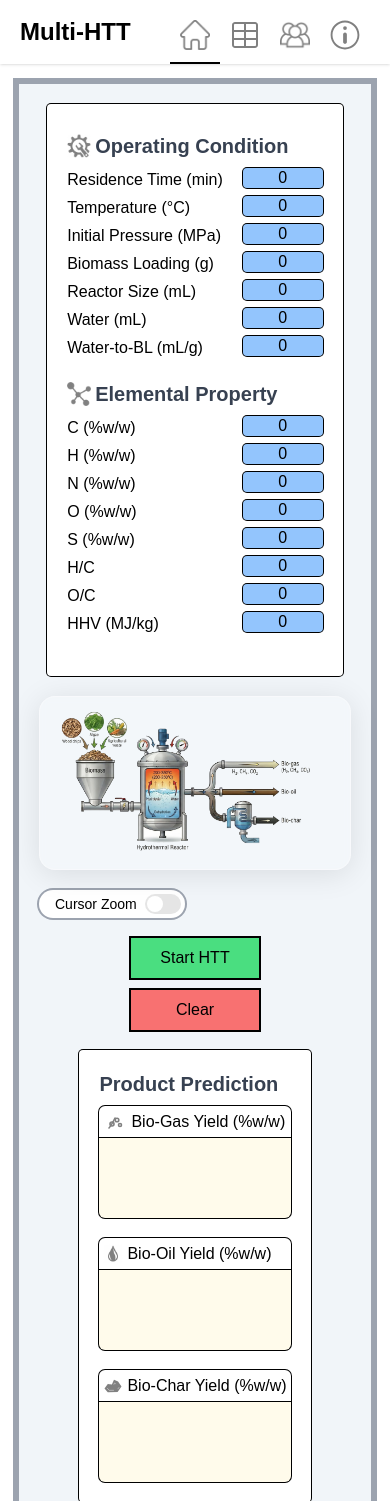
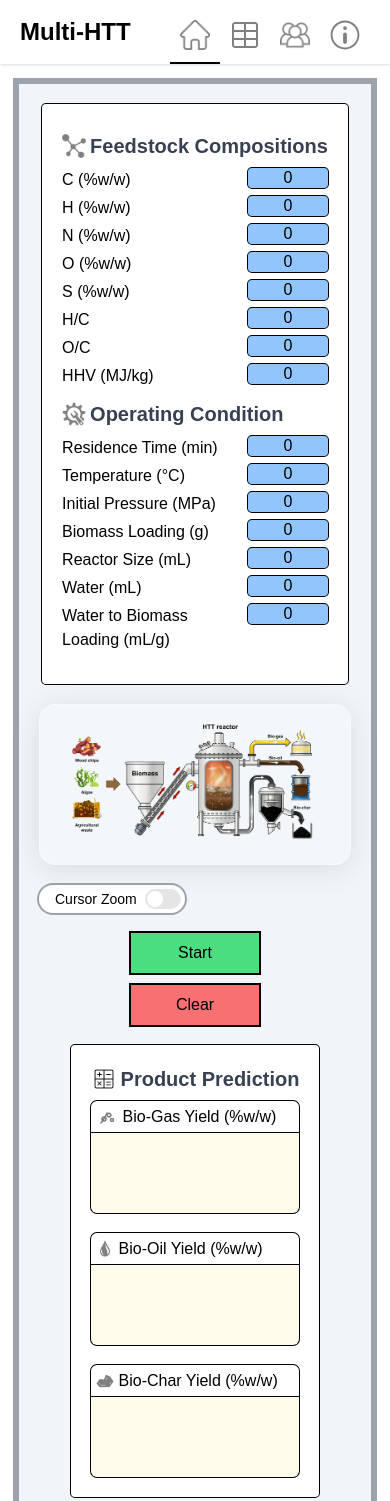
Before and after one commit to Faremu/ML-Website-MultiHTT, a Flask app: page / in a window 390 px wide. Shown: the top 1501 px of the page. Run offline with Flask 3, Linux system fonts and the light colour scheme; parts of the project's set-up code (start-up, migrations or seed data) failed here and were passed over; some libraries are stand-ins or nearby versions; some web fonts are replaced.

Commit message:
Change images/text/icon, fix layout in mobile device at About page

```diff
--- a/static/styles.css
+++ b/static/styles.css
@@ -42,6 +42,16 @@ input::-webkit-inner-spin-button {
     background-color: gray; /* Matches the text color */
     -webkit-mask-image: url('images/chemical-elements.png');
     mask-image: url('images/chemical-elements.png');
+    mask-size: contain;
+    mask-repeat: no-repeat;
+}
+.icon-cc{
+    display: inline-block;
+    width: 26px;
+    height: 26px;
+    background-color: black; /* Matches the text color */
+    -webkit-mask-image: url('images/calculator-icon.png');
+    mask-image: url('images/calculator-icon.png');
     mask-size: contain;
     mask-repeat: no-repeat;
 }
--- a/templates/about.html
+++ b/templates/about.html
@@ -35,7 +35,7 @@
             <i class="icon-about"></i>
             <h1 class="text-3xl font-bold text-gray-700">About</h1>
         </div>
-        <div class="mx-10 sm:mx-40 p-6 mb-5 w-[1000px] slide-up-element">
+        <div class="mx-10 sm:mx-40 p-6 mb-5 w-80 lg:w-[1000px] slide-up-element">
             <details class="hover:cursor-pointer hover:bg-gray-100 duration-300">
                 <summary class="text-xl p-4">1. About Multi-HTT</summary>
                 <p class="ml-5 pb-3">
--- a/templates/index.html
+++ b/templates/index.html
@@ -39,45 +39,8 @@
             <div class="rounded ring-1 ring-black p-5 bg-white">
                 <div class="my-2">
                     <div class="flex flex-row items-center space-x-1">
-                        <i class="mb-2 icon-op"></i>
-                        <h1 class="mb-2 text-xl font-bold text-gray-700"> Operating Condition</h1>
-                    </div>
-
-                    <div class="flex flex-col space-y-1">
-                        <div class="flex flex-row justify-between">
-                            <label for="RT" class="truncate">Residence Time (min)</label>
-                            <input name="RT" id="RT" class="pinput" value="0" type="float">
-                        </div>
-                        <div class="flex flex-row justify-between">
-                            <label for="T" class=" ">Temperature (°C)</label>
-                            <input name="T" id="T" class="pinput" value="0" type="float">
-                        </div>
-                        <div class="flex flex-row justify-between">
-                            <label for="IP" class="truncate">Initial Pressure (MPa)</label>
-                            <input name="TP" id="IP" class="pinput" value="0" type="float">
-                        </div>
-                        <div class="flex flex-row justify-between">
-                            <label for="BL" class="truncate">Biomass Loading (g)</label>
-                            <input name="BL" id="BL" class="pinput" value="0" type="float">
-                        </div>
-                        <div class="flex flex-row justify-between">
-                            <label for="RS" class=" ">Reactor Size (mL)</label>
-                            <input name="RS" id="RS" class="pinput" value="0" type="float">
-                        </div>
-                        <div class="flex flex-row justify-between">
-                            <label for="W" class=" ">Water (mL)</label>
-                            <input name="W" id="W" class="pinput" value="0" type="float">
-                        </div>
-                        <div class="flex flex-row justify-between">
-                            <label for="WtBL" class=" ">Water-to-BL (mL/g)</label>
-                            <input name="WtBL" id="WtBL" class="pinput" value="0" type="float">
-                        </div>
-                    </div>
-                </div>
-                <div class="my-5">
-                    <div class="flex flex-row items-center space-x-1">
                         <i class="mb-2 icon-ep"></i>
-                        <h1 class="mb-2 text-xl font-bold text-gray-700">Elemental Property</h1>
+                        <h1 class="mb-2 text-xl font-bold text-gray-700">Feedstock Compositions</h1>
                     </div>
 
                     <div class="flex flex-col space-y-1">
@@ -115,12 +78,49 @@
                         </div>
                     </div>
                 </div>
+                <div class="my-3">
+                    <div class="flex flex-row items-center space-x-1">
+                        <i class="mb-2 icon-op"></i>
+                        <h1 class="mb-2 text-xl font-bold text-gray-700"> Operating Condition</h1>
+                    </div>
+
+                    <div class="flex flex-col space-y-1">
+                        <div class="flex flex-row justify-between">
+                            <label for="RT" class="truncate">Residence Time (min)</label>
+                            <input name="RT" id="RT" class="pinput" value="0" type="float">
+                        </div>
+                        <div class="flex flex-row justify-between">
+                            <label for="T" class=" ">Temperature (°C)</label>
+                            <input name="T" id="T" class="pinput" value="0" type="float">
+                        </div>
+                        <div class="flex flex-row justify-between">
+                            <label for="IP" class="truncate">Initial Pressure (MPa)</label>
+                            <input name="TP" id="IP" class="pinput" value="0" type="float">
+                        </div>
+                        <div class="flex flex-row justify-between">
+                            <label for="BL" class="truncate">Biomass Loading (g)</label>
+                            <input name="BL" id="BL" class="pinput" value="0" type="float">
+                        </div>
+                        <div class="flex flex-row justify-between">
+                            <label for="RS" class=" ">Reactor Size (mL)</label>
+                            <input name="RS" id="RS" class="pinput" value="0" type="float">
+                        </div>
+                        <div class="flex flex-row justify-between">
+                            <label for="W" class=" ">Water (mL)</label>
+                            <input name="W" id="W" class="pinput" value="0" type="float">
+                        </div>
+                        <div class="flex flex-row justify-between">
+                            <label for="WtBL" class=" ">Water to Biomass <br> Loading (mL/g)</label>
+                            <input name="WtBL" id="WtBL" class="pinput" value="0" type="float">
+                        </div>
+                    </div>
+                </div>
 
             </div>
         </form>
 
         <!-- center panel -->
-        <div class=" w-[80vw] aspect-[2048/1143] md:w-[20vw] xl:w-[50vw] justify-center relative inline-block">
+        <div class=" w-[80vw] aspect-[12672/6528] md:w-[20vw] xl:w-[50vw] justify-center relative inline-block">
             <!-- Toggle Button -->
 
             <div class="flex flex-col space-y-5 justify-center">
@@ -130,8 +130,8 @@
                         <span> Click to expand</span>
                     </div>
 
-                    <div class=" absolute w-[80vw] aspect-[2048/1143] md:w-[20vw] xl:w-[50vw] glass"></div>
-                    <img id="mainImage" class="scale-90" src="/static/images/process.png" alt="">
+                    <div class=" absolute w-[80vw] aspect-[12672/6528] md:w-[20vw] xl:w-[50vw] glass"></div>
+                    <img id="mainImage" class="scale-100" src="/static/images/process_transparent.png" alt="">
                 </div>
                 <!-- Toggle Switch -->
                 <label class="inline-flex items-center cursor-pointer bg-white w-fit p-1 rounded-full ring-2 ring-gray-400">
@@ -169,8 +169,8 @@
             >
             <img
                 id="full"
-                src="/static/images/process.jfif"
-                class="max-w-[90vw] max-h-[90vh] aspect-[2048/1143] transition-all duration-300 ease-out scale-95 opacity-0"
+                src="/static/images/process.jpg"
+                class="max-w-[90vw] max-h-[90vh] aspect-[12672/6528] transition-all duration-300 ease-out opacity-0"
             />
             </div>
         </div>
@@ -179,12 +179,16 @@
         <!-- right panel -->
         <div class="flex flex-col items-center">
             <div class="flex flex-col space-y-3 justify-center mb-5">
-                <button class="ring-2 ring-black w-32 h-10 bg-green-400 hover:bg-gray-200 active:text-sm" form="predict-form" type="submit">Start HTT</button>
+                <button class="ring-2 ring-black w-32 h-10 bg-green-400 hover:bg-gray-200 active:text-sm" form="predict-form" type="submit">Start</button>
                 <button class="ring-2 ring-black w-32 h-10 bg-red-400 hover:bg-gray-200 active:text-sm" form="predict-form" type="reset">Clear</button>
             </div>
             <!-- output -->
             <div class="ring-1 ring-black p-5 rounded bg-white">
-                <h1 class="text-xl font-bold mb-2 text-gray-700">Product Prediction</h1>
+                <div class="flex flex-row items-center space-x-1">
+                    <i class="mb-2 icon-cc"></i>
+                    <h1 class="text-xl font-bold mb-2 text-gray-700">Product Prediction</h1>
+                </div>
+
                 <div class="flex flex-col space-y-5">
                     <div>
                         <div>
```
Also changed, not shown: static/images/calculator-icon.png (added), static/images/process.jfif (deleted), static/images/process.jpg (added), static/images/process.png (deleted), static/images/process_transparent.png (added).
